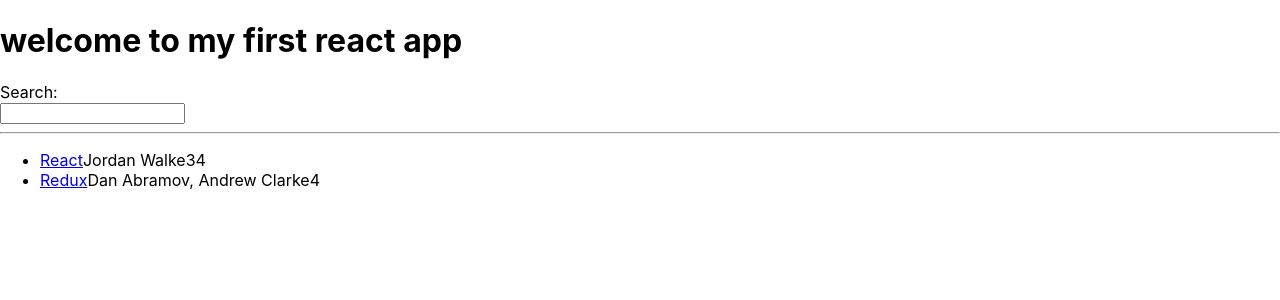
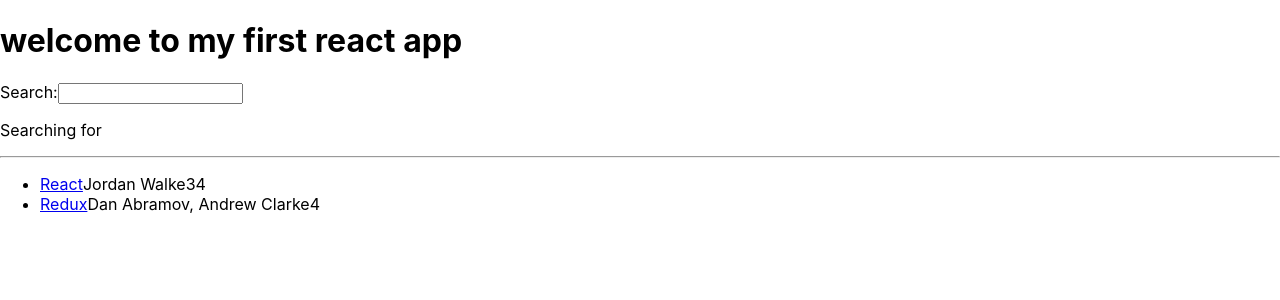
Before and after one commit to FelixTed/hacker-stories, a React (Create React App) app: page / in a window 1280 px wide. Shown: the top 300 px of the page. Built offline with nearby package versions, Linux system fonts and the light colour scheme.

Commit message:
up to page 51

```diff
--- a/src/App.js
+++ b/src/App.js
@@ -20,13 +20,17 @@
       objectID:1,
     }
   ];
+const handleSearch = (event) => {
+  console.log(event.target.value);
+};
+
   return(
     <div>
       <h1>
         welcome to my first react app
       </h1>
 
-      <Search/>
+      <Search onSearch={handleSearch}/>
 
       <hr />
 
@@ -37,7 +41,8 @@
   );
 }
 
-const List = (props) => (
+const List = (props) =>{
+  return(
     <ul>
         {props.list.map((item) =>  (
             <Item key = {item.objectID} item = {item}/>
@@ -45,8 +50,10 @@
         )}
       </ul>
   );
+}
 
-  const Item = (props) => (
+  const Item = (props) =>{
+    return(
     <li>
       <span>
       <a href={props.item.url}>{props.item.title}</a>
@@ -56,15 +63,24 @@
       <span>{props.item.points}</span>
     </li>
   );
+}
 
-const Search = () =>{
+const Search = (props) =>{
+  const [searchTerm, setSearchTerm] = React.useState('');
+
   const handleChange = (event) => {
-    console.log(event.target.value);
-  }
+    setSearchTerm(event.target.value);
+
+    props.onSearch(event);
+  };
   return(
     <div>
-    <label htmlFor="search">Search:</label><br></br>
+    <label htmlFor="search">Search:</label>
       <input id="search" type="text" onChange={handleChange}/>
+
+      <p>
+        Searching for <strong>{searchTerm}</strong>
+      </p>
     </div>
   );
 }
```
